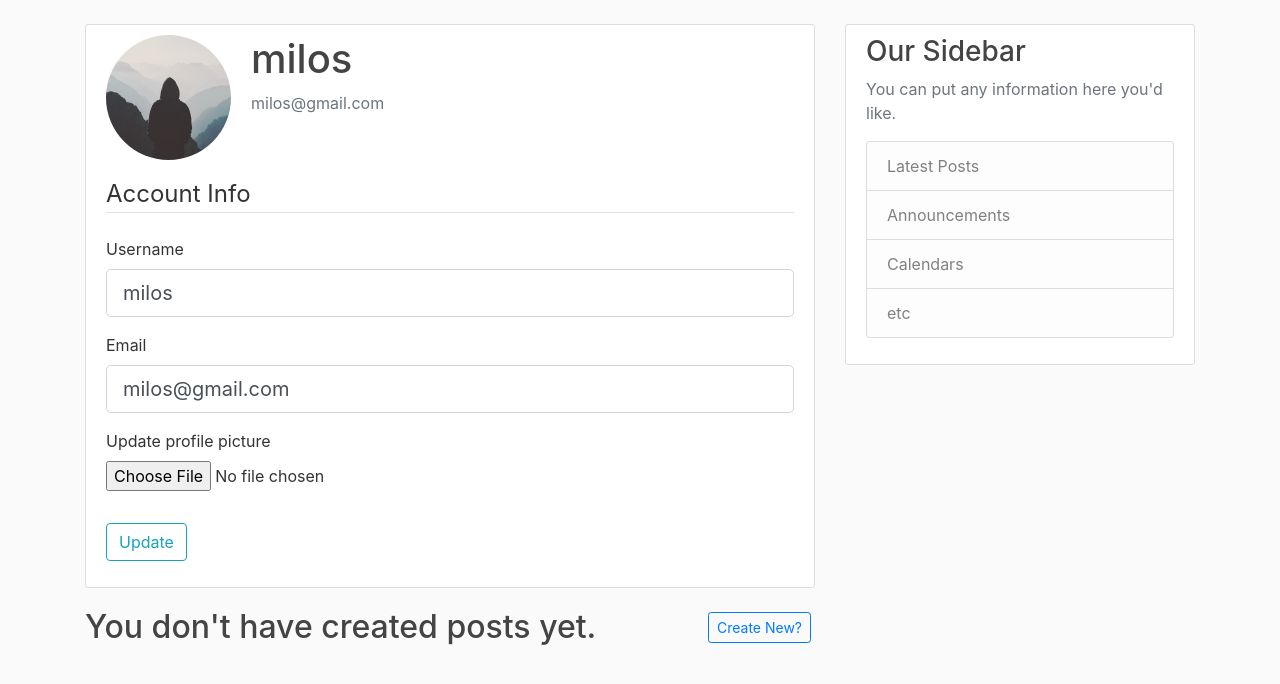
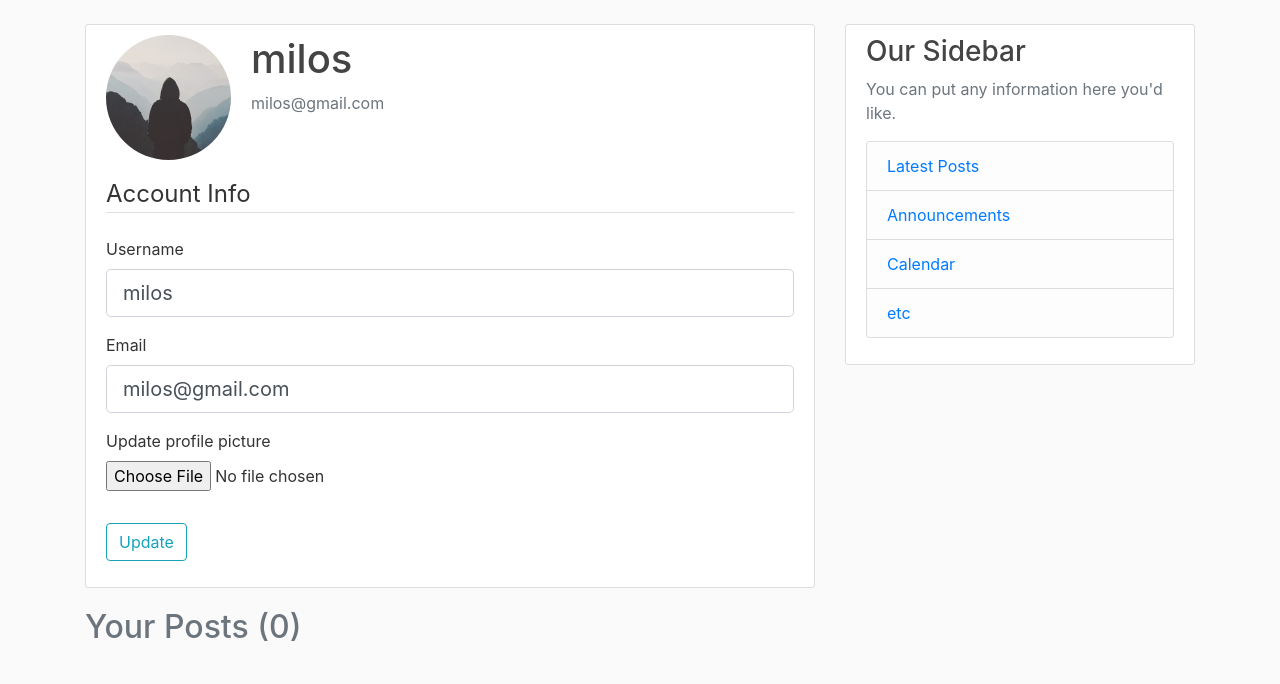
Before and after one commit to milosnikic/Flaskblog, a Flask app: page /account in a window 1280 px wide. Shown: the part 56-740 px from the top of the page. Run offline with Flask 2, Linux system fonts and the light colour scheme; a user stored in the database is signed in; data comes from the database, SQL or seed files in the repository; both versions use the stored data as it was after the commit; some libraries are stand-ins or nearby versions.

Commit message:
Fixed previously unhandled situations for unauthenticated users

```diff
--- a/flaskblog/routes.py
+++ b/flaskblog/routes.py
@@ -12,8 +12,12 @@ from flask_login import login_user, current_user, logout_user, login_required
 @app.route("/")
 @app.route("/home")
 def home():
-    data = Post.query.all()
-    return render_template('home.html',posts=data,title='Home')
+    #posts = Post.query.paginate(),Post.query.paginate(per_page=5,page=2) items , to see attributes dir(posts)
+    #posts = Post.query.all() #na ovaj nacin dobijamo sve postove
+    page = request.args.get('page',1,type=int)#type int will raise ValueError if sb enters not int
+    #Post.query.order_by(Post.date_posted.desc()) sortira po odredjenom argumentu desc() descending
+    posts = Post.query.order_by(Post.date_posted.desc()).paginate(page=page,per_page=5) #proveru u browseru vrsimo unosom npr: localhost:5000/?page=3
+    return render_template('home.html',posts=posts,title='Home')
 
 
 @app.route("/about")
@@ -83,13 +87,12 @@ def account():
         db.session.commit()
         flash('Your account has been updated!', 'success')
         return redirect(url_for('account'))
-    elif request.method == 'GET':
-        form.username.data = current_user.username
-        form.email.data = current_user.email
-        posts = Post.query.filter_by(author=current_user).all()
+    #elif request.method == 'GET':
+    form.username.data = current_user.username
+    form.email.data = current_user.email
+    posts = Post.query.filter_by(author=current_user).paginate()
     image_file = url_for('static',filename='profile_pics/' + current_user.image_file)
-    return render_template('account.html',title='Account',
-                            image_file=image_file,form=form,posts=posts)
+    return render_template('account.html',title='Account', image_file=image_file,form=form, posts=posts)
 
 @app.route("/post/new",methods=['GET','POST'])
 @login_required
@@ -140,11 +143,15 @@ def delete_post(post_id):
 
 @app.route("/<username>")
 def user_page(username):
+    page = request.args.get('page',1,type=int)#type int will raise ValueError if sb enters not int
+    if not current_user.is_authenticated:
+        flash('You have to be logged in to see users\' details!','danger')
+        return redirect(url_for('home'))
     if current_user.username == username:
         return redirect(url_for('account'))
-    user = User.query.filter_by(username=username).first()
+    user = User.query.filter_by(username=username).first_or_404()
     if user:
-        posts = Post.query.filter_by(author=user).all()
+        posts = Post.query.filter_by(author=user).order_by(Post.date_posted.desc()).paginate()
         image_file = url_for('static',filename='profile_pics/' + user.image_file)
         return render_template('user.html',title=username + ' Home Page',user=user,posts=posts,image_file=image_file)
     flash('Specified user can not be found!','danger')
--- a/flaskblog/templates/account.html
+++ b/flaskblog/templates/account.html
@@ -47,8 +47,9 @@
   </form>
 </div>
 <div>
-  {% if posts %} {% for post in posts %}
-  <h2 class="text-secondary">{{ current_user.username}}'s Posts</h2>
+  {% if posts %}
+  <h2 class="text-secondary">Your Posts ({{posts.total}})</h2>
+  {% for post in posts.items %}
   <article class="media content-section">
     <img src="{{ url_for('static',filename='profile_pics/' + post.author.image_file) }}" class="rounded-circle article-img">
     <div class="media-body">
@@ -62,9 +63,10 @@
       <p class="article-content">{{ post.content }}</p>
     </div>
   </article>
-  {% endfor %}
-  {% else %}
-  <h2>You don't have created posts yet. <a class="btn btn-outline-primary btn-sm m-1 float-right" href="{{url_for('new_post')}}">Create New?</a></h2>
+  {% endfor %} {% else %}
+  <h2>You don't have created posts yet.
+    <a class="btn btn-outline-primary btn-sm m-1 float-right" href="{{url_for('new_post')}}">Create New?</a>
+  </h2>
 
   {% endif %}
 </div>
--- a/flaskblog/templates/layout.html
+++ b/flaskblog/templates/layout.html
@@ -60,10 +60,10 @@
           <h3>Our Sidebar</h3>
           <p class='text-muted'>You can put any information here you'd like.
             <ul class="list-group">
-              <li class="list-group-item list-group-item-light">Latest Posts</li>
-              <li class="list-group-item list-group-item-light">Announcements</li>
-              <li class="list-group-item list-group-item-light">Calendars</li>
-              <li class="list-group-item list-group-item-light">etc</li>
+              <li class="list-group-item list-group-item-light"><a href="#">Latest Posts</a></li>
+              <li class="list-group-item list-group-item-light"><a href="#">Announcements</a></li>
+              <li class="list-group-item list-group-item-light"><a href="#">Calendar</a></li>
+              <li class="list-group-item list-group-item-light"><a href="#">etc</a></li>
             </ul>
           </p>
         </div>
```
Also changed, not shown: flaskblog/templates/home.html (+17 -4 lines), flaskblog/templates/user.html (+8 -3 lines), flaskblog/site.db, flaskblog/static/profile_pics/3f10f2ea0b6d563e.jpeg (added), 1 other file.
